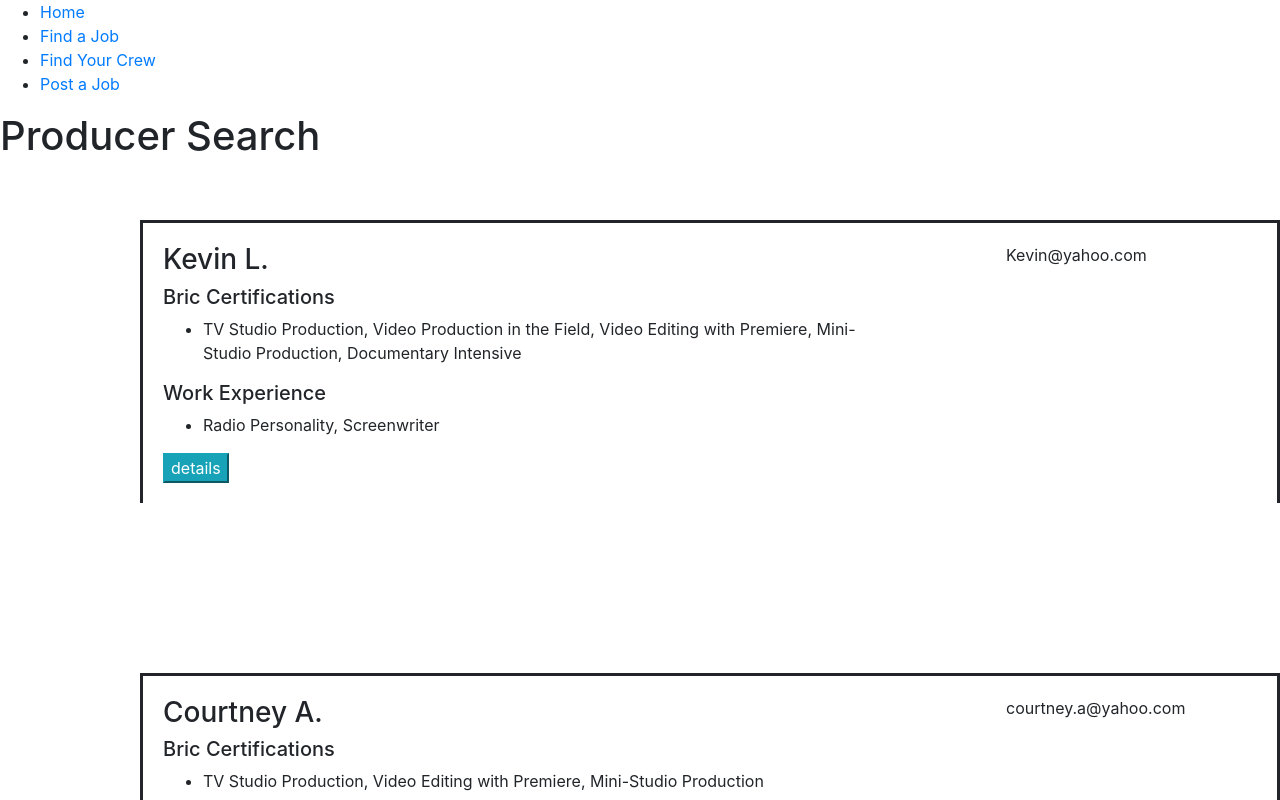
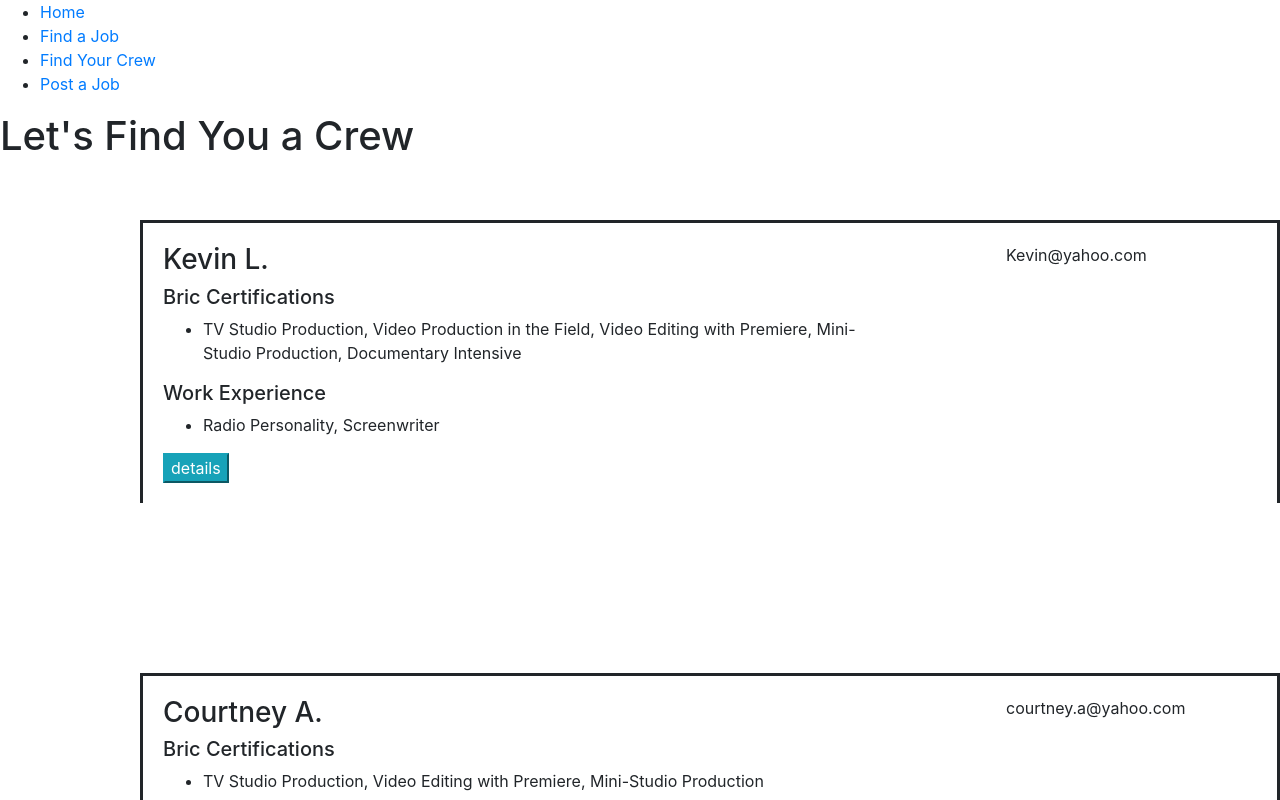
Before and after one commit to amakaanikwe/bric_sheets_react, a React (Create React App) app in the folder React_App/: page /producer-display in a window 1280 px wide. Shown: the top 800 px of the page. Built offline with nearby package versions, Linux system fonts and the light colour scheme.

Commit message:
Update ProducerIndexComp

```diff
--- a/React_App/src/Components/Producer_Display/ProducerComponent/ProducerIndexComp.jsx
+++ b/React_App/src/Components/Producer_Display/ProducerComponent/ProducerIndexComp.jsx
@@ -22,7 +22,7 @@ const ProducerIndexComp = () =>{
     return (
       <>
         <header>
-          <h1>Producer Search</h1>
+          <h1>Let's Find You a Crew</h1>
         </header>
         <section>
           <ProducerComp producers={currentPosts} />
```
